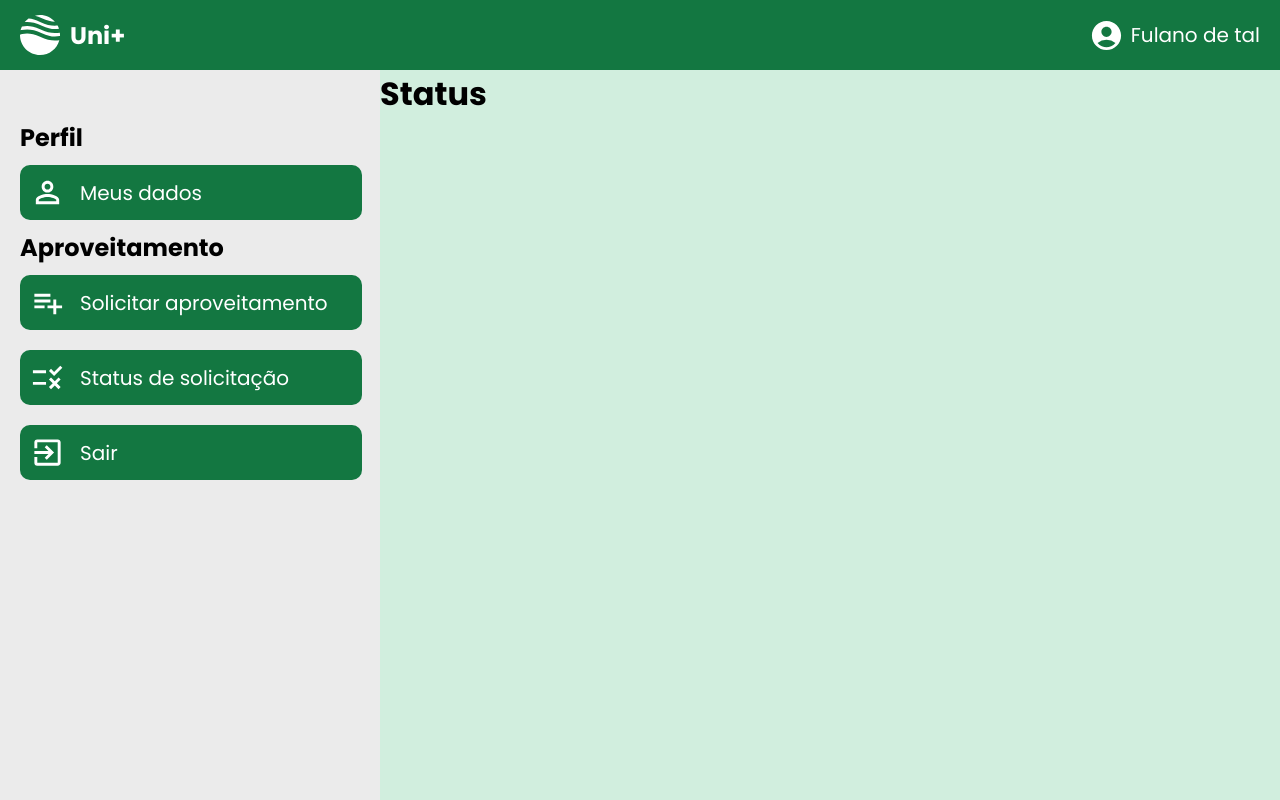
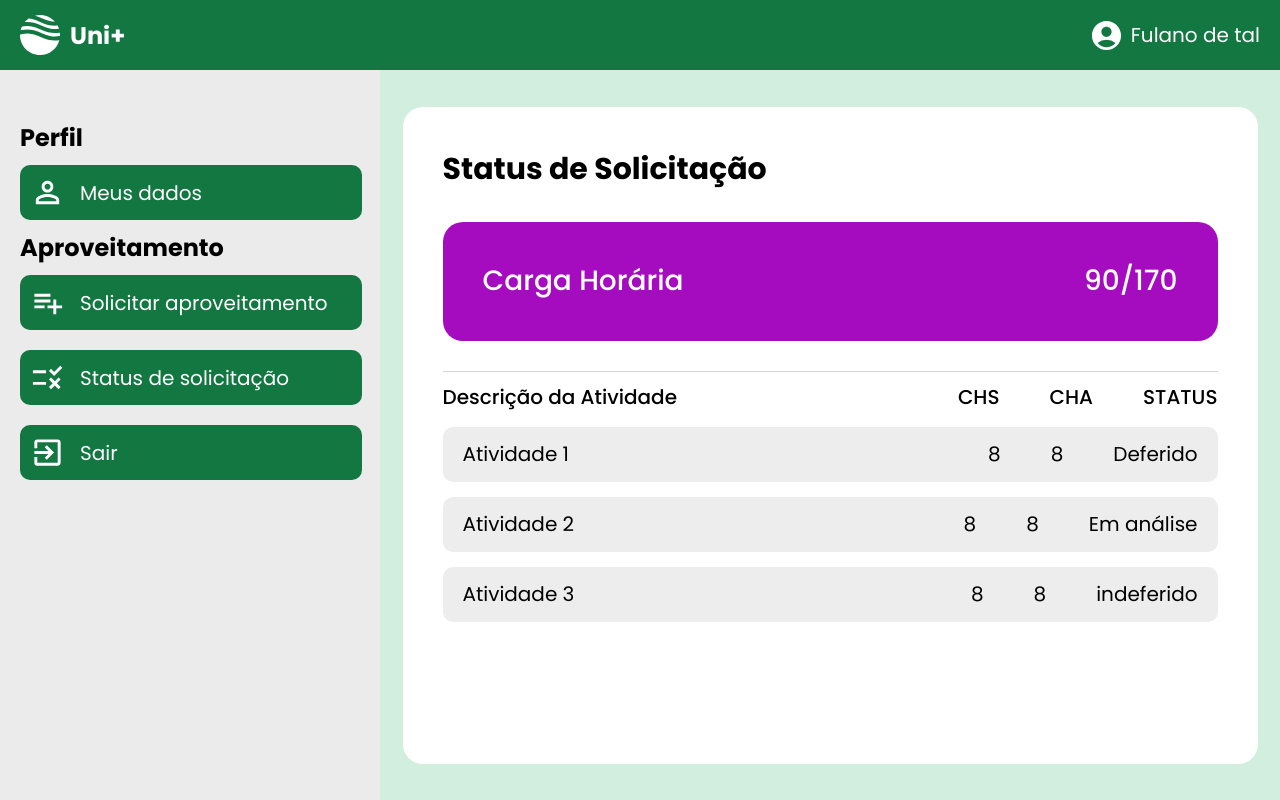
Before and after one commit to IanoMaciel/front-end-aacc, a React (Create React App) app: page /Status in a window 1280 px wide. Built offline with nearby package versions, Linux system fonts and the light colour scheme.

Commit message:
feat: criação da tela status de solicitação

```diff
--- /dev/null
+++ b/src/components/ActivitiesList/index.jsx
@@ -0,0 +1,14 @@
+import * as S from './styles';
+
+export default function ActivitiesList({title, chs, cha, status}) {
+    return (
+        <S.Container>
+            <span>{title}</span>
+            <div>
+                <span>{chs}</span>
+                <span>{ cha }</span>
+                <span>{ status }</span>
+            </div>
+        </S.Container>
+    );
+}
--- /dev/null
+++ b/src/components/ActivitiesList/styles.js
@@ -0,0 +1,25 @@
+import styled from "styled-components";
+
+export const Container = styled.div`
+    display: flex;
+    justify-content: space-between;
+    align-items: center;
+
+    width: 100%;
+    height: 55px;
+
+    background-color: #EDEDED;
+    border-radius: 10px;
+
+    margin: 15px 0px;
+
+    padding: 0 20px;
+
+    * {
+        font-size: 20px;
+    }
+
+    div > span {
+        margin-left: 50px;
+    }
+`;
--- a/src/components/Content/index.jsx
+++ b/src/components/Content/index.jsx
@@ -4,7 +4,9 @@ import * as S from './styles';
 const Content = ({ children }) => {
     return(
         <S.Container>
-            { children }
+            <S.ContainerContent>
+                { children }
+            </S.ContainerContent>
         </S.Container>
     );
 }
--- a/src/components/Content/styles.js
+++ b/src/components/Content/styles.js
@@ -2,8 +2,20 @@ import styled from "styled-components";
 
 export const Container = styled.div`
     grid-area: CT;
-
     background: rgba(0, 160, 74, 0.18);
 
-    position: relative;
+
+    display: flex;
+    justify-content: center;
+    align-items: center;
 `;
+
+export const ContainerContent = styled.div`
+    width: 95%;
+    height: 90%;
+    background-color: white;
+
+    border-radius: 20px;
+
+    padding: 40px;
+`;
--- a/src/views/CadAluno/index.jsx
+++ b/src/views/CadAluno/index.jsx
@@ -1,6 +1,5 @@
 import React from "react";
 import * as S from './styles'
-import fundo from '../../assets/logo.svg'
 
 const CadAluno = () => {
     return(
--- a/src/views/Login/index.jsx
+++ b/src/views/Login/index.jsx
@@ -1,6 +1,5 @@
 import React from "react";
 import * as S from './styles'
-import fundo from '../../assets/logo.svg'
 
 const Login = () => {
     return(
--- a/src/views/Status/index.js
+++ /dev/null
@@ -1,12 +0,0 @@
-import React from "react";
-import * as S from './styles';
-
-const Status = () => {
-    return(
-        <S.Container>
-            <h1>Status</h1>
-        </S.Container>
-    );
-}
-
-export default Status;
--- /dev/null
+++ b/src/views/Status/index.jsx
@@ -0,0 +1,30 @@
+import React from "react";
+import * as S from './styles';
+import ActivitiesList from "../../components/ActivitiesList";
+
+const Status = () => {
+    return(
+        <S.Container>
+            <h1>Status de Solicitação</h1>
+            <S.StatusBar>
+                <span>Carga Horária</span>
+                <span>90/170</span>
+            </S.StatusBar>
+            <S.List>
+                <S.TableDescripiton>
+                    <span>Descrição da Atividade</span>
+                    <div>
+                        <span>CHS</span>
+                        <span>CHA</span>
+                        <span>STATUS</span>
+                    </div>
+                </S.TableDescripiton>
+                <ActivitiesList title="Atividade 1" cha={8} chs={8} status="Deferido" />
+                <ActivitiesList title="Atividade 2" cha={8} chs={8} status="Em análise" />
+                <ActivitiesList title="Atividade 3" cha={8} chs={8} status="indeferido" />
+            </S.List>
+        </S.Container>
+    );
+}
+
+export default Status;
--- a/src/views/Status/styles.js
+++ b/src/views/Status/styles.js
@@ -1,5 +1,49 @@
 import styled from "styled-components";
 
 export const Container = styled.div`
+    h1 {
+        font-size: 30px;
+        margin-bottom: 30px;
+    }
+`;
 
+
+export const StatusBar = styled.div`
+    width: 100%;
+    height: 119px;
+
+    display: flex;
+    justify-content: space-between;
+    align-items: center;
+
+    padding: 0 40px;
+
+    background-color: #A60CBF;
+    border-radius: 20px;
+
+    span {
+        font-size: 28px;
+        font-weight: 500;
+        color: #fff
+    }
 `;
+
+export const List = styled.div`
+    margin-top: 30px;
+    border-top: 1px solid #d4d4d4;
+    padding-top: 10px;
+`;
+
+export const TableDescripiton = styled.div`
+    display: flex;
+    justify-content: space-between;
+
+    * {
+        font-size: 20px;
+        font-weight: 500;
+    }
+
+    div > span {
+        margin-left: 50px;
+    }
+`;
```
